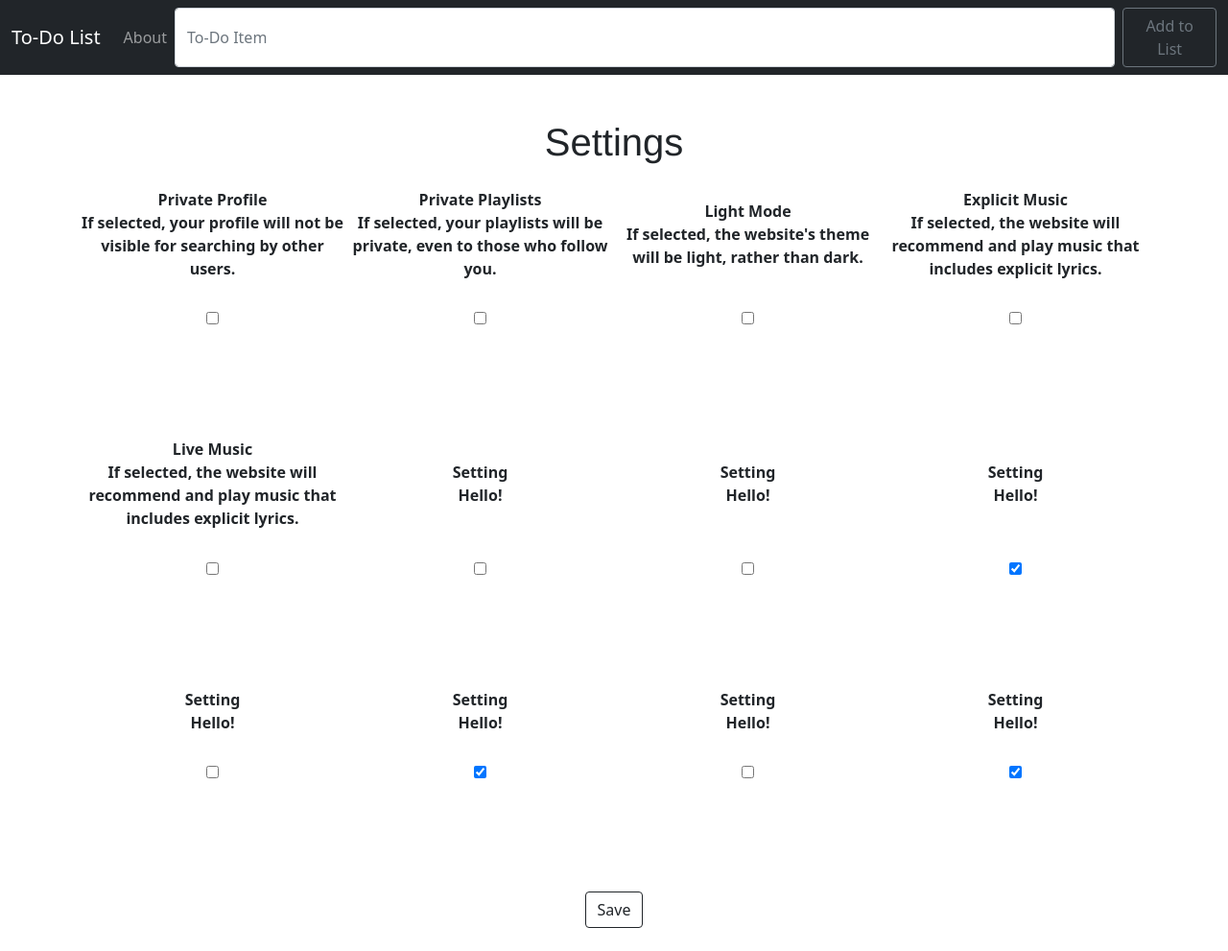
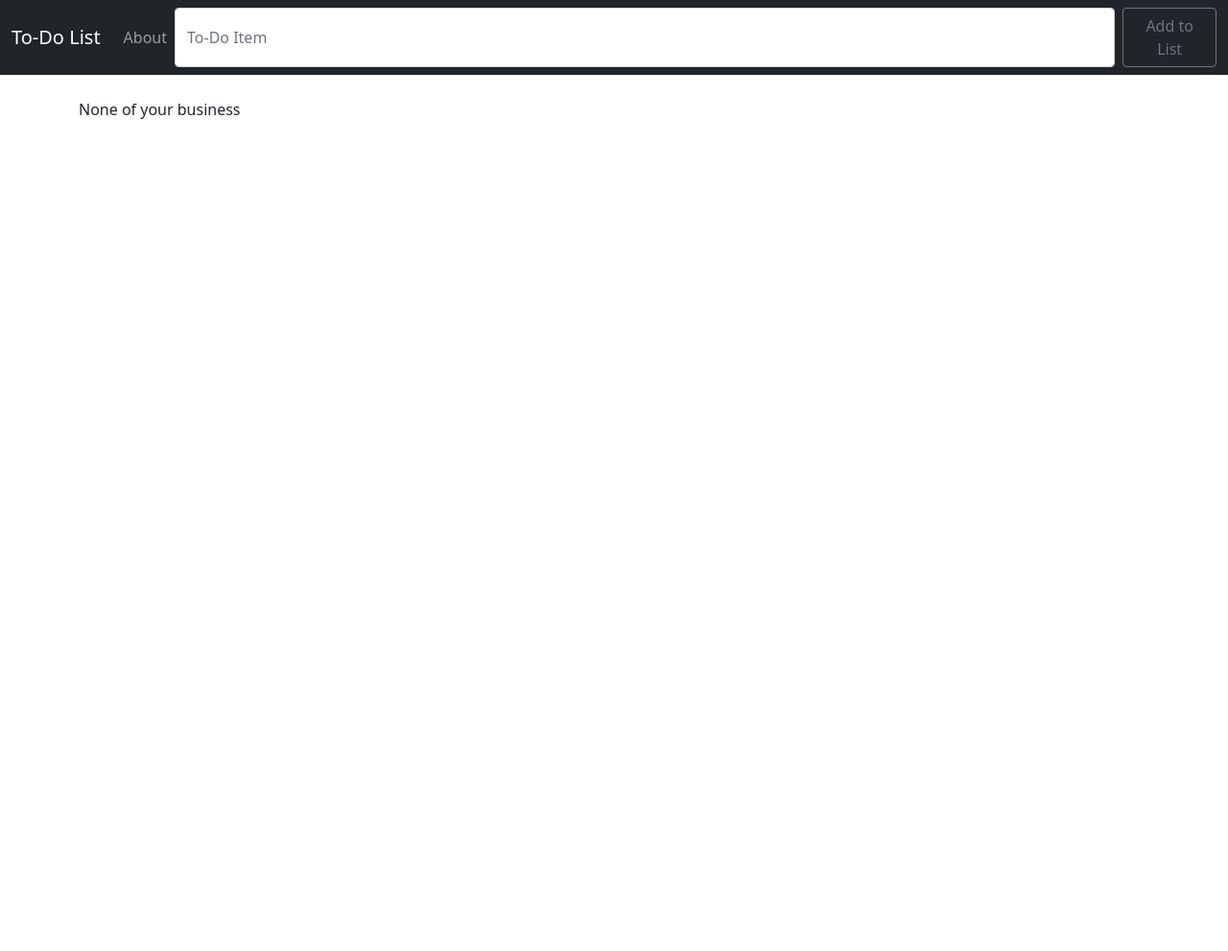
Before and after one commit to Frosty-Git/SeniorProject, a Django app: template django/user_profile/templates/settings.html in a window 1280 px wide. Shown: the whole page at 96% size. After the commit the page ends 124 px from the top, so only its background shows below. Run offline with Django 3.2, Linux system fonts and the light colour scheme; the template is opened without the code that fills it: values that come from a table or form of the project are taken from there, others are empty; data comes from the database, SQL or seed files in the repository; some libraries are stand-ins or nearby versions.

Commit message:
Settings now only visible to the logged in user

```diff
--- a/django/user_profile/admin.py
+++ b/django/user_profile/admin.py
@@ -7,4 +7,4 @@ admin.site.register(Preferences)
 admin.site.register(Playlist)
 admin.site.register(FollowedUser)
 admin.site.register(FollowedPlaylist)
-admin.site.register(Song_On_Playlist)
+admin.site.register(SongOnPlaylist)
--- a/django/user_profile/models.py
+++ b/django/user_profile/models.py
@@ -80,7 +80,7 @@ class Playlist(models.Model):
     Last updated: 3/6/21 by Jacelynn Duranceau
     """
     user_profile_fk = models.ForeignKey(UserProfile, null=True, on_delete=models.SET_NULL, default=None) # Who created the playlist
-    music_data_fk = models.ManyToManyField(Musicdata, through="Song_On_Playlist",
+    music_data_fk = models.ManyToManyField(Musicdata, through="SongOnPlaylist",
                                         related_name='playlist_songs',
                                         symmetrical=False)
     name = models.CharField(max_length=30)
@@ -137,7 +137,7 @@ class FollowedPlaylist(models.Model):
 
 
 # Song On Playlist
-class Song_On_Playlist(models.Model):
+class SongOnPlaylist(models.Model):
     """
     Model representing a bridging tbale between a song and a playlist.
     Last updated: 3/10/21 by Marc Colin, Katie Lee, Jacelynn Duranceau,
--- a/django/user_profile/templates/settings.html
+++ b/django/user_profile/templates/settings.html
@@ -11,6 +11,7 @@
     td { padding-bottom: 10%; width: 25%;}
     .help.tip { position: absolute;}
 </style>
+{% if user.id == userobj.id %}
     <h1 style="text-align: center; margin-top: 2%; font-family: Helvetica Neue, Helvetica, Arial, sans-serif;">
         Settings
     </h1>
@@ -181,5 +182,8 @@
     <br>
     </tbody>
     </table>
+{% else %}
+    <p> None of your business </p>
 
+{% endif%}
 {% endblock %}
--- a/django/user_profile/views.py
+++ b/django/user_profile/views.py
@@ -90,9 +90,10 @@ def profile(request, user_id):
 def display_settings(request, user_id):
     """
     """
+    userobj = User.objects.get(id=user_id)
     settings = Settings.objects.get(user_profile_fk=user_id)
     settings_form = SettingsForm(instance=settings)
-    return render(request, 'settings.html', {'settings_form': settings_form})
+    return render(request, 'settings.html', {'settings_form': settings_form, 'userobj': userobj})
 
 @require_POST
 def settings_save(request, user_id):
```
Also changed, not shown: django/media/images/mishy.PNG (added), django/media/images/rulset.JPG (added), 1 other file. Lines whose indentation alone changed are shown as unchanged.
